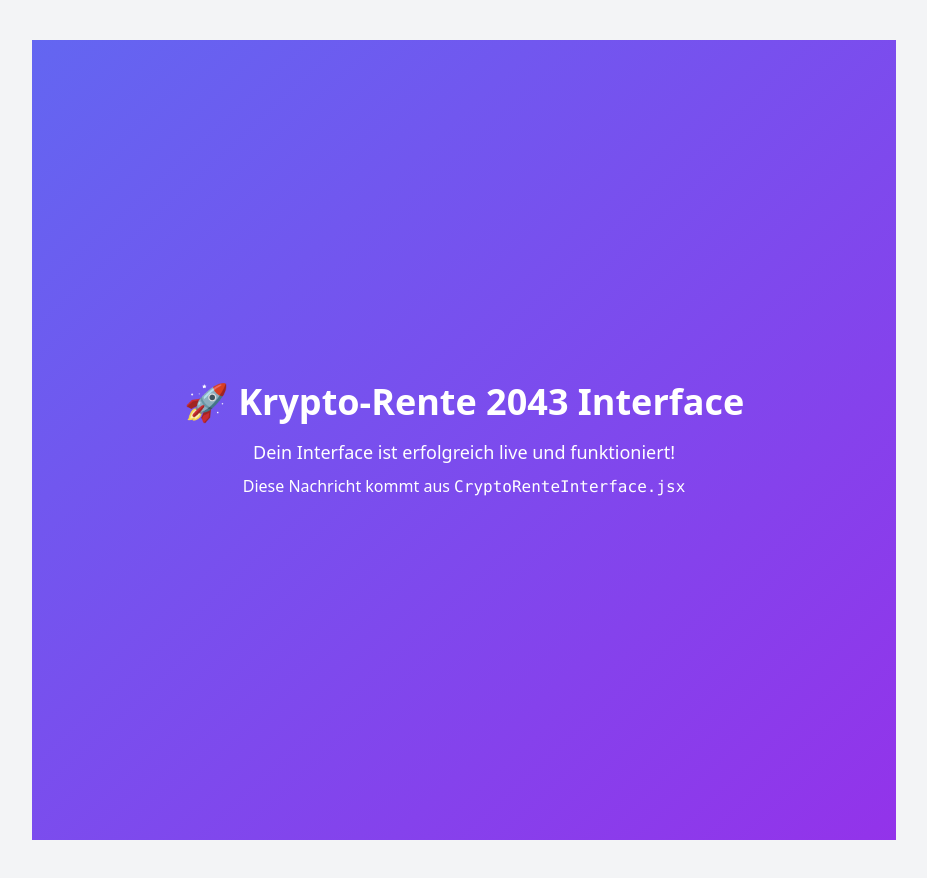
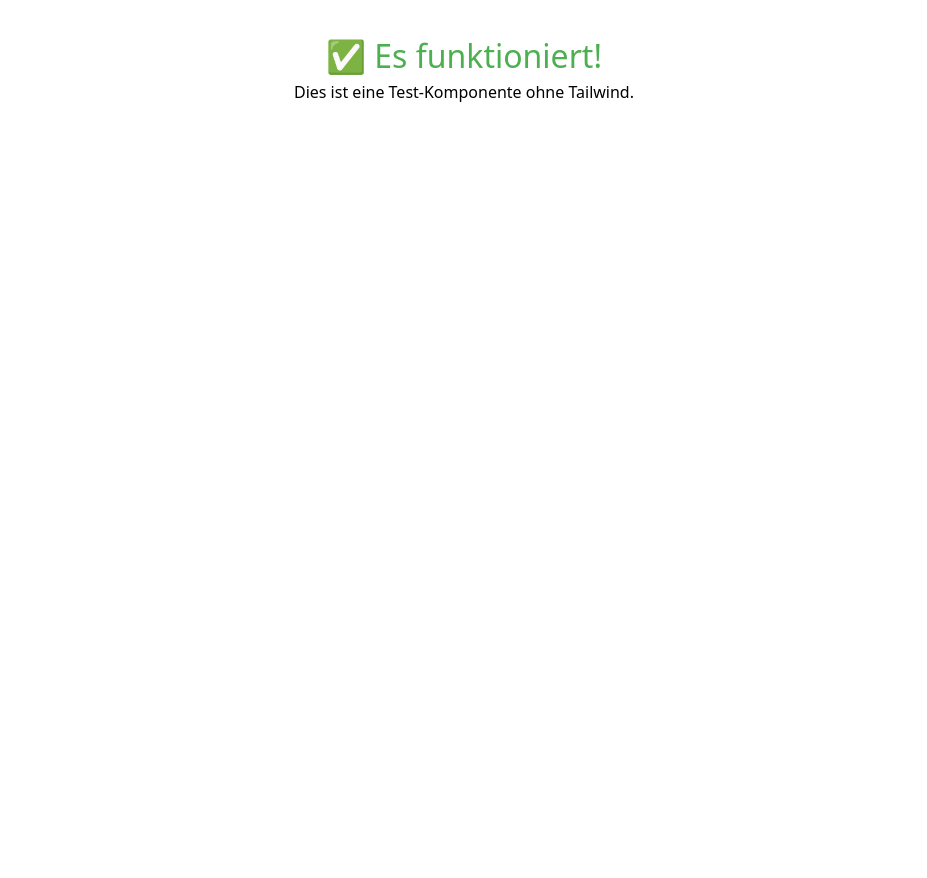
Before and after one commit to casqua895/krypto-rente-ui, a React (Vite) app: page / in a window 1280 px wide. Shown: the whole page, without its empty margins (176-1103 px from the left). After the commit the page ends 800 px from the top, so only its background shows below. Built offline with nearby package versions, Linux system fonts and the light colour scheme.

Commit message:
Update App.jsx

```diff
--- a/App.jsx
+++ b/App.jsx
@@ -1,11 +1,8 @@
-import CryptoRenteInterface from "./CryptoRenteInterface";
-
 export default function App() {
   return (
-    <main className="min-h-screen bg-gray-100 text-gray-900">
-      <div className="max-w-4xl mx-auto py-10 px-4">
-        <CryptoRenteInterface />
-      </div>
-    </main>
+    <div style={{ padding: "2rem", textAlign: "center" }}>
+      <h1 style={{ fontSize: "2rem", color: "#4CAF50" }}>✅ Es funktioniert!</h1>
+      <p>Dies ist eine Test-Komponente ohne Tailwind.</p>
+    </div>
   );
 }
```
